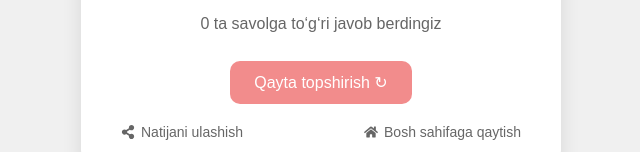
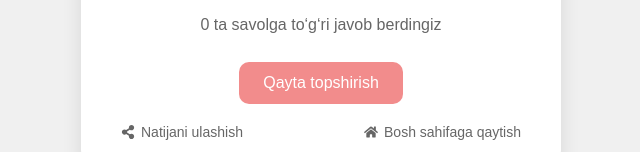
Before and after one commit to AzamovMuhammad/AyatUz, a React (Vite) app: page /result in a window 1280 px wide. Shown: the part 392-544 px from the top of the page, without its empty margins (319-959 px from the left). Built offline with nearby package versions, Linux system fonts and the light colour scheme.

Commit message:
changed correct link at finalresult

```diff
--- a/src/Pages/finalResult.jsx
+++ b/src/Pages/finalResult.jsx
@@ -21,9 +21,9 @@ function FinalResult() {
         <p>{score} ta savolga to‘g‘ri javob berdingiz</p>
         <button
           className="main-btn"
-          onClick={() => navigate(isPassed ? '/level2' : '/')}
+          onClick={() => navigate(isPassed ? '/level2' : '/user/stage')}
         >
-          {isPassed ? 'Keyingi bosqich →' : 'Qayta topshirish ↻'}
+          {isPassed ? 'Keyingi bosqich' : 'Qayta topshirish'}
         </button>
 
         <div className="actions">
```
